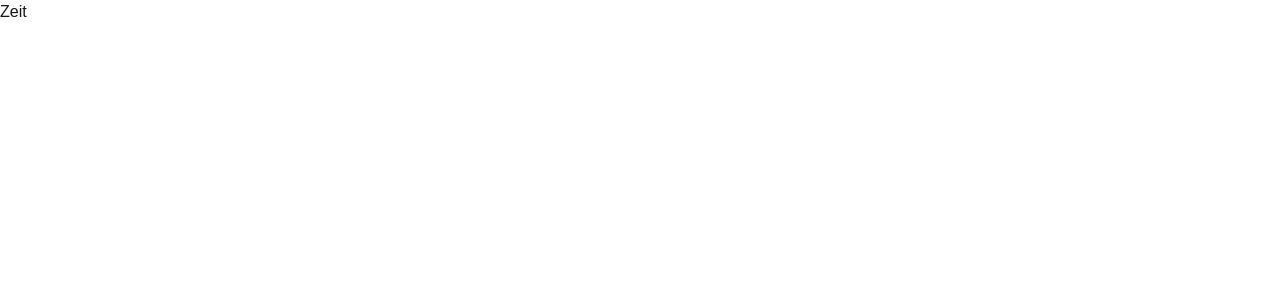
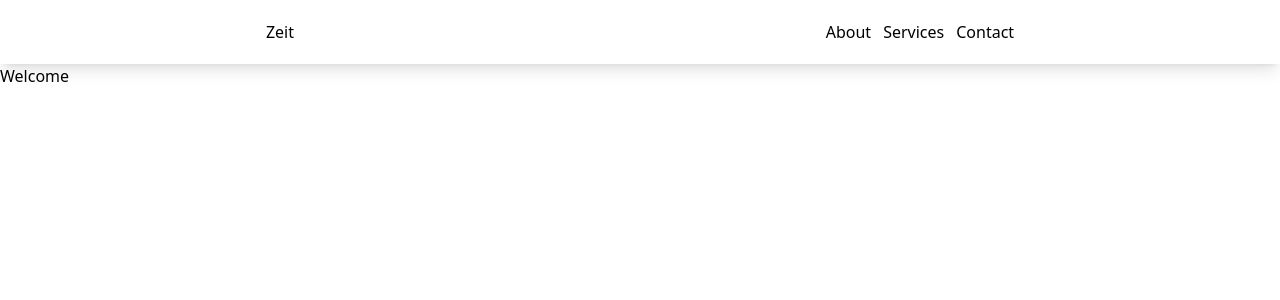
Before and after one commit to aravinth1232/zeit, a Next.js app: page / in a window 1280 px wide. Shown: the top 300 px of the page. Built offline with nearby package versions, Linux system fonts and the light colour scheme.

Commit message:
navbar added

```diff
--- /dev/null
+++ b/app/about/page.jsx
@@ -0,0 +1,12 @@
+import React from 'react'
+
+const About = () => {
+  return (
+    <>
+    <h1>About</h1>
+
+    </>
+  )
+}
+
+export default About
--- /dev/null
+++ b/app/contact/page.jsx
@@ -0,0 +1,11 @@
+import React from 'react'
+
+const Contact = () => {
+  return (
+    <>
+    <h1>Contact</h1>
+    </>
+  )
+}
+
+export default Contact
--- a/app/globals.css
+++ b/app/globals.css
@@ -1,27 +1,3 @@
 @tailwind base;
 @tailwind components;
 @tailwind utilities;
-
-:root {
-  --background: #ffffff;
-  --foreground: #171717;
-}
-
-@media (prefers-color-scheme: dark) {
-  :root {
-    --background: #0a0a0a;
-    --foreground: #ededed;
-  }
-}
-
-body {
-  color: var(--foreground);
-  background: var(--background);
-  font-family: Arial, Helvetica, sans-serif;
-}
-
-@layer utilities {
-  .text-balance {
-    text-wrap: balance;
-  }
-}
--- a/app/layout.tsx
+++ b/app/layout.tsx
@@ -1,21 +1,12 @@
 import type { Metadata } from "next";
-import localFont from "next/font/local";
+import Header from "../components/Header"
 import "./globals.css";
 
-const geistSans = localFont({
-  src: "./fonts/GeistVF.woff",
-  variable: "--font-geist-sans",
-  weight: "100 900",
-});
-const geistMono = localFont({
-  src: "./fonts/GeistMonoVF.woff",
-  variable: "--font-geist-mono",
-  weight: "100 900",
-});
+
+
 
 export const metadata: Metadata = {
   title: "Zeit",
-  description: "Generated by create next app",
 };
 
 export default function RootLayout({
@@ -25,10 +16,9 @@ export default function RootLayout({
 }>) {
   return (
     <html lang="en">
-      <body
-        className={`${geistSans.variable} ${geistMono.variable} antialiased`}
-      >
-        {children}
+      <body>
+        <Header />
+         {children}
       </body>
     </html>
   );
--- a/app/page.tsx
+++ b/app/page.tsx
@@ -2,7 +2,11 @@
 export default function Home() {
   return (
    <>
-   <h1>Zeit</h1>
+        <main>
+          <div>
+            <h1>Welcome </h1>
+          </div>
+        </main>
    </>
   );
 }
--- /dev/null
+++ b/app/services/page.jsx
@@ -0,0 +1,11 @@
+import React from 'react'
+
+const Services = () => {
+  return (
+    <>
+        <h1>Services</h1>
+    </>
+  )
+}
+
+export default Services
--- /dev/null
+++ b/components/Header.jsx
@@ -0,0 +1,35 @@
+import React from 'react'
+import Link from 'next/link'
+
+
+const links =[
+    {name:"About",address:"about"},
+    {name:"Services",address:"services"},
+    {name:"Contact",address:"contact"},
+    ]
+
+
+
+const Header = () => {
+  return (
+
+<>
+    <header className='py-5 flex justify-around items-center shadow-lg'>
+        <div>Zeit</div>
+        <nav className='flex gap-3' >
+            {
+            links.map((link,i)=>(
+            <Link
+            className='hover:underline'
+            key={i} href={`/${link.address}`} >{link.name}</Link>
+            ))}
+
+        </nav>
+
+
+    </header>
+</>
+  )
+}
+
+export default Header
```
Also changed, not shown: app/fonts/GeistMonoVF.woff (deleted), app/fonts/GeistVF.woff (deleted).
